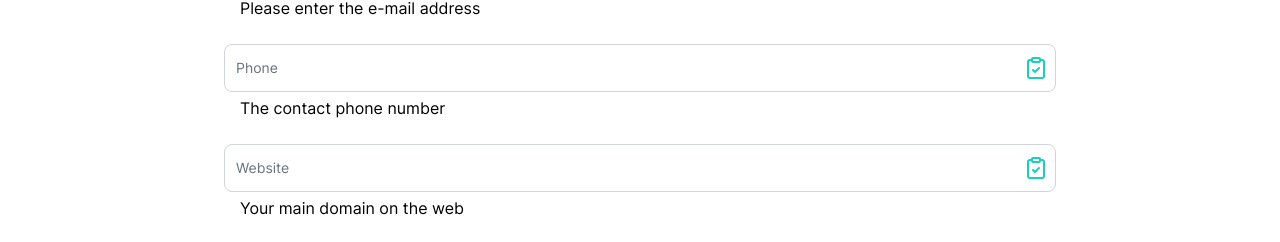
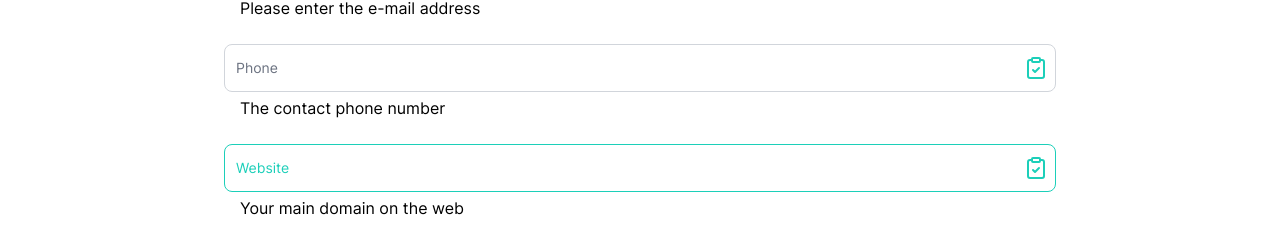
Before and after one commit to VishnuMGrapelime/MyHolidayGuide, a Next.js app: page /en/partner/private/signup in a window 1280 px wide. Shown: the part 1955-2197 px from the top of the page. Built offline with nearby package versions, Linux system fonts and the light colour scheme; no server answers; what i18next-resources-to-backend would draw is missing.

Commit message:
changed social media button color

```diff
--- a/src/components/DynamicTabs.tsx
+++ b/src/components/DynamicTabs.tsx
@@ -4,7 +4,7 @@
   const [activeTab, setActiveTab] = useState(1); // State to track the active tab
 
   const activeClass =
-    'text-blue-600 border-b-2 border-blue-600 rounded-t-lg active dark:text-blue-500 dark:border-blue-500';
+    'text-[#1CCFB9] border-b-2 border-blue-600 rounded-t-lg active dark:text-blue-500 dark:border-blue-500';
   const inactiveClass =
     'border-b-2 border-transparent rounded-t-lg hover:text-gray-600 hover:border-gray-300 dark:hover:text-gray-300';
 
@@ -102,7 +102,7 @@
   return (
     <div className=''>
       <button
-        className='py-2.5 px-5 me-2 text-center align-content  mb-2 text-sm w-full font-medium text-gray-900 focus:outline-none bg-white rounded-lg border border-[#1CCFB9] hover:bg-gray-100 hover:text-blue-700 focus:z-10 focus:ring-4 focus:ring-gray-100 dark:focus:ring-gray-700 dark:bg-gray-800 dark:text-gray-400 dark:border-gray-600 dark:hover:text-white dark:hover:bg-gray-700'
+        className='py-2.5  px-5 me-2 text-center align-content  mb-2 text-sm w-full font-medium text-gray-900 focus:outline-none bg-white rounded-lg border border-[#1CCFB9] hover:bg-gray-100 hover:text-blue-700 focus:z-10 focus:ring-4 focus:ring-gray-100 dark:focus:ring-gray-700 dark:bg-gray-800 dark:text-gray-400 dark:border-gray-600 dark:hover:text-white dark:hover:bg-gray-700'
         onClick={addTab}
       >
         <svg
--- a/src/components/Elements/Stepper.jsx
+++ b/src/components/Elements/Stepper.jsx
@@ -5,7 +5,7 @@
   return (
     <>
       <div className='mb-12 '>
-        <ul className="flex  justify-center stepIcon md:whitespace-nowrap">
+        <ul className="flex  justify-center text-center stepIcon md:whitespace-nowrap">
           <li className="flex w-full ml-5 md:ml-44 items-center text-black dark:text-blue-500 after:content-[''] after:mx-1 after:w-full after:h-1 after:border-b after:border-[#1CCFB9] after:border-1 after:inline-block dark:after:border-blue-800">
             <span className={`relative flex flex-col items-center justify-center w-10 h-10 border-solid border-black ${currPage == 1 ? 'stepper' : ''} rounded-full lg:h-12 lg:w-12 dark:bg-blue-800 shrink-0`}>
               1
--- a/src/components/company/SignupThree.tsx
+++ b/src/components/company/SignupThree.tsx
@@ -236,7 +236,7 @@
             </p>
           </div>
 
-          <div>
+          <div className=''>
             <DynamicTabs tabs={tabs} setTabs={setTabs} />
           </div>
 
--- a/src/components/private/SignupTwo.tsx
+++ b/src/components/private/SignupTwo.tsx
@@ -189,7 +189,7 @@
               <input
                 type='text'
                 id='personalWebsite'
-                className='block px-2.5   pb-2.5 pt-4 w-full text-sm text-gray-900 bg-transparent rounded-lg border-1 border-gray-300 appearance-none dark:text-white dark:border-gray-600 dark:focus:border-blue-500 focus:outline-none focus:ring-0 focus:border-blue-600 peer'
+                className='block px-2.5   pb-2.5 pt-4 w-full text-sm text-gray-900 bg-transparent border-[#1CCFB9] rounded-lg border-1 appearance-none dark:text-white dark:border-gray-600 dark:focus:border-blue-500 focus:outline-none focus:ring-0 focus:border-blue-600 peer'
                 placeholder=' '
                 name='personalWebsite'
                 value={formState.personalWebsite}
@@ -197,7 +197,7 @@
               />
               <label
                 htmlFor='personalWebsite'
-                className='absolute text-sm text-gray-500 dark:text-gray-400 duration-300 transform -translate-y-4 scale-75 top-2 z-10 origin-[0] bg-white dark:bg-gray-900 px-2 peer-focus:px-2 peer-focus:text-blue-600 peer-focus:dark:text-blue-500 peer-placeholder-shown:scale-100 peer-placeholder-shown:-translate-y-1/2 peer-placeholder-shown:top-1/2 peer-focus:top-2 peer-focus:scale-75 peer-focus:-translate-y-4 start-1 rtl:peer-focus:translate-x-1/4 rtl:peer-focus:left-auto'
+                className='absolute text-sm text-[#1CCFB9] dark:text-gray-400 duration-300 transform -translate-y-4 scale-75 top-2 z-10 origin-[0] bg-white dark:bg-gray-900 px-2 peer-focus:px-2 peer-focus:text-blue-600 peer-focus:dark:text-blue-500 peer-placeholder-shown:scale-100 peer-placeholder-shown:-translate-y-1/2 peer-placeholder-shown:top-1/2 peer-focus:top-2 peer-focus:scale-75 peer-focus:-translate-y-4 start-1 rtl:peer-focus:translate-x-1/4 rtl:peer-focus:left-auto'
               >
                 Website
               </label>
@@ -210,7 +210,7 @@
             </p>
           </div>
           <div>
-            <div className='mt-2'>
+            <div className='mt-2 '>
               <DynamicTabs tabs={tabs} setTabs={setTabs} />
             </div>
           </div>
```
